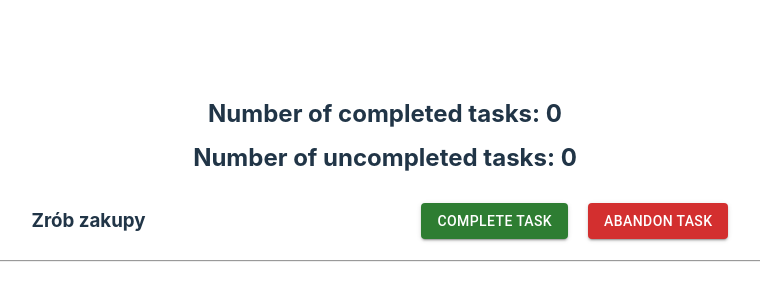
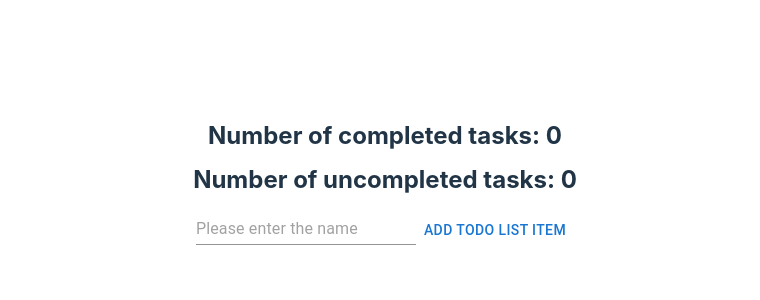
Before and after one commit to maksymilianPadalak/ToDoList, a React (Vite) app: page / in a window 1280 px wide. Shown: the part 224-524 px from the top of the page, without its empty margins (255-1015 px from the left). Built offline with nearby package versions, Linux system fonts and the light colour scheme.

Commit message:
Create Redux and UI logic for handling addition of ToDo task

```diff
--- a/src/app/store.ts
+++ b/src/app/store.ts
@@ -1,11 +1,13 @@
 import { configureStore } from "@reduxjs/toolkit";
 import completedTasksCounterReducer from "../features/tasksCounter/completed-tasks-counter-slice";
 import uncompletedTasksCounterReducer from "../features/tasksCounter/uncompleted-tasks-counter-slice";
+import toDoListItemsReducer from "../features/toDoList/to-do-list-slice";
 
 export const store = configureStore({
   reducer: {
     completedTasksCounter: completedTasksCounterReducer,
     uncompletedTasksCounter: uncompletedTasksCounterReducer,
+    toDoListItems: toDoListItemsReducer,
   },
 });
 
--- a/src/components/ToDoList.tsx
+++ b/src/components/ToDoList.tsx
@@ -1,4 +1,10 @@
-import React from "react";
+import { Button, Input } from "@mui/material";
+import React, { useState } from "react";
+import { useAppDispatch, useAppSelector } from "../app/hooks";
+import {
+  addedToDoListItem,
+  ToDoItem,
+} from "../features/toDoList/to-do-list-slice";
 import ToDoListItem from "./ToDoListItem";
 
 const ToDoListStyle: React.CSSProperties = {
@@ -6,9 +12,35 @@ const ToDoListStyle: React.CSSProperties = {
 };
 
 const ToDoList: React.FC = () => {
+  const dispatch = useAppDispatch();
+  const [toDoListItem, setToDoListItem] = useState<ToDoItem>();
+
+  const toDoListItems = useAppSelector((state) => state.toDoListItems.value);
+
+  const handleAddToDoListItemClick = () => {
+    if (toDoListItem != null) {
+      dispatch(addedToDoListItem(toDoListItem));
+    }
+  };
+
+  const handleTaskNameChange = (e: React.ChangeEvent<HTMLInputElement>) => {
+    setToDoListItem({ name: e.target.value });
+  };
+
   return (
     <div style={ToDoListStyle}>
-      <ToDoListItem />
+      <div>
+        {toDoListItems.map((item) => {
+          return <ToDoListItem toDoItem={item} key={item.name} />;
+        })}
+      </div>
+
+      <Input
+        placeholder={"Please enter the name"}
+        value={toDoListItem?.name}
+        onChange={handleTaskNameChange}
+      />
+      <Button onClick={handleAddToDoListItemClick}>Add ToDo List item</Button>
     </div>
   );
 };
--- a/src/components/ToDoListItem.tsx
+++ b/src/components/ToDoListItem.tsx
@@ -3,6 +3,7 @@ import { useAppDispatch } from "../app/hooks";
 import { incrementedCompletedTasks } from "../features/tasksCounter/completed-tasks-counter-slice";
 import { incrementedUncompletedTasks } from "../features/tasksCounter/uncompleted-tasks-counter-slice";
 import { Button } from "@mui/material";
+import { ToDoItem } from "../features/toDoList/to-do-list-slice";
 
 const ToDoListItemBody: React.CSSProperties = {
   display: "flex",
@@ -15,7 +16,11 @@ const ToDoListButtons: React.CSSProperties = {
   marginInline: "10px",
 };
 
-const ToListItem: React.FC = () => {
+interface Props {
+  toDoItem: ToDoItem;
+}
+
+const ToListItem: React.FC<Props> = ({ toDoItem }) => {
   const dispatch = useAppDispatch();
 
   const handleCompleteTaskClick = () => {
@@ -29,7 +34,7 @@ const ToListItem: React.FC = () => {
   return (
     <div>
       <div style={ToDoListItemBody}>
-        <h3>Zrób zakupy</h3>
+        <h3>{toDoItem.name}</h3>
         <div>
           <Button
             variant={"contained"}
--- /dev/null
+++ b/src/features/toDoList/to-do-list-slice.ts
@@ -0,0 +1,27 @@
+import { createSlice, PayloadAction } from "@reduxjs/toolkit";
+
+export interface ToDoItem {
+  name: string;
+}
+
+interface ToDoListItemsState {
+  value: ToDoItem[];
+}
+
+const initialState: ToDoListItemsState = {
+  value: [],
+};
+
+const toDoListItemsSlice = createSlice({
+  name: "completedTasksCounter",
+  initialState,
+  reducers: {
+    addedToDoListItem(state, action: PayloadAction<ToDoItem>) {
+      state.value.push(action.payload);
+    },
+  },
+});
+
+export const { addedToDoListItem } = toDoListItemsSlice.actions;
+
+export default toDoListItemsSlice.reducer;
```
